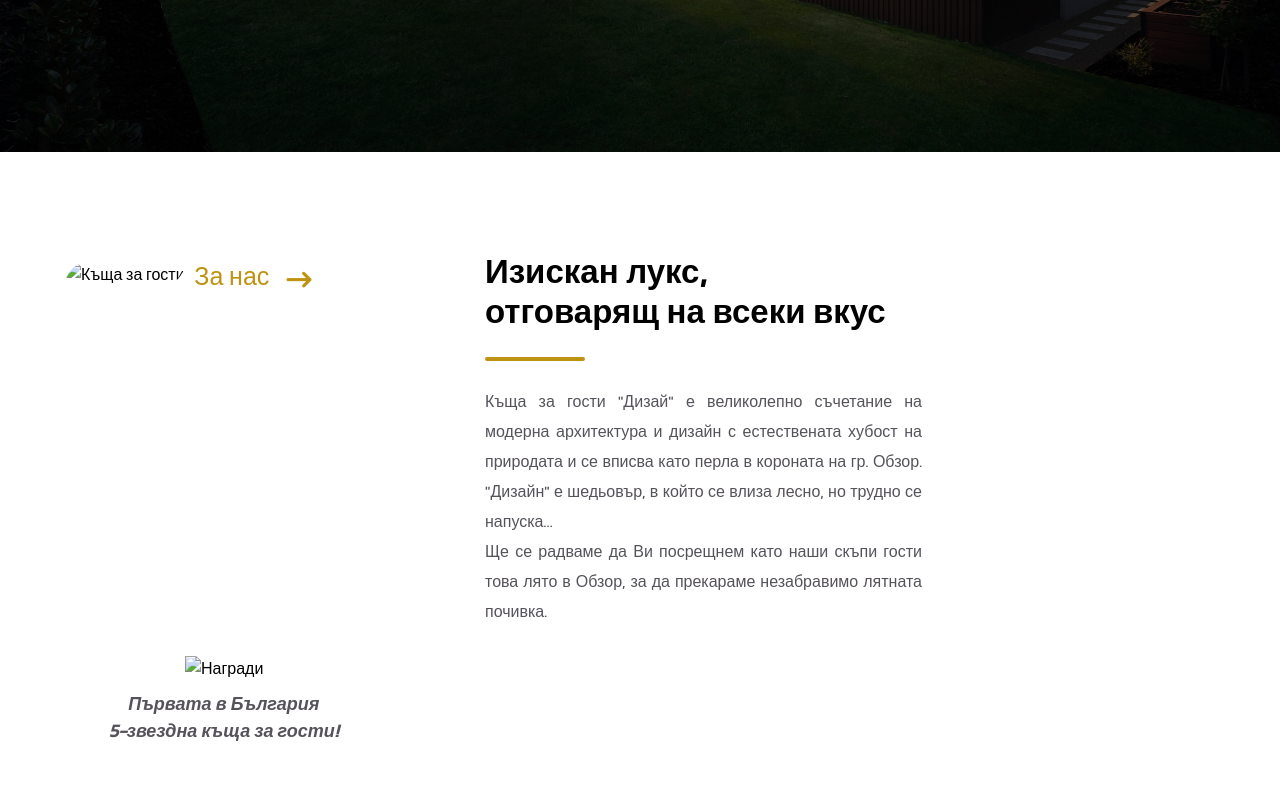
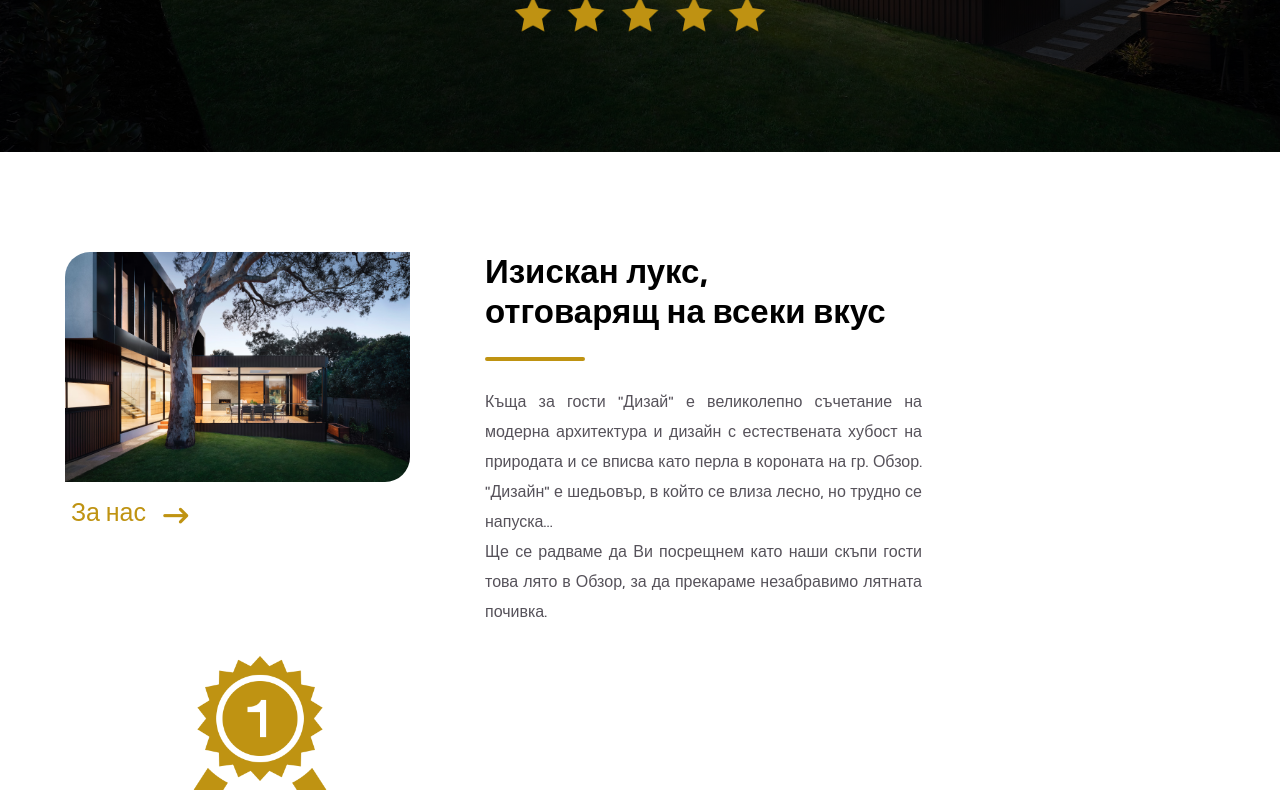
Before and after one commit to Mitrevichin/Guest-House-Landing-Page, a plain HTML site: page index.html in a window 1280 px wide. Shown: the part 653-1443 px from the top of the page. Drawn offline with Linux system fonts and the light colour scheme; files whose address does not match are found by name.

Commit message:
Update index.html
small fixes

```diff
--- a/index.html
+++ b/index.html
@@ -17,7 +17,7 @@
             <header>
                 <div class="top-header">
                     <div class="logo">
-                        <div> <img src="/images2/logo20.png" alt=""> </div>
+                        <div> <img src="/images/logo20.png" alt=""> </div>
                     </div>
                     <ul class="nav">
                         <li><a class="underline" href="#">Начало</a></li>
@@ -65,7 +65,7 @@
                                 <p>Март</p>
                             </div>
                             <div class="arrow">
-                                <img src="/images2/iconm.png" alt="">
+                                <img src="/images/iconm.png" alt="">
                             </div>
                             <div class="dates-right">
                                 <p>Отпътуване</p>
@@ -79,11 +79,11 @@
                 <div class="text-stars">
                     <h2>Добре дошли в рая на земята!</h2>
                     <div class="img-star">
-                        <img src="/images2/iconstar2.png" alt="Star">
-                        <img src="/images2/iconstar2.png" alt="Star">
-                        <img src="/images2/iconstar2.png" alt="Star">
-                        <img src="/images2/iconstar2.png" alt="Star">
-                        <img src="/images2/iconstar2.png" alt="Star">
+                        <img src="/images/iconstar2.png" alt="Star">
+                        <img src="/images/iconstar2.png" alt="Star">
+                        <img src="/images/iconstar2.png" alt="Star">
+                        <img src="/images/iconstar2.png" alt="Star">
+                        <img src="/images/iconstar2.png" alt="Star">
                     </div>
                 </div>
             </section>
@@ -97,7 +97,7 @@
         <section class="second-page">
             <div class="second-page-inner">
                 <div class="sp-inner-left">
-                    <img src="/images2/img19.jpg" alt="Къща за гости "DESIGN">
+                    <img src="/images/img19.jpg" alt="Къща за гости "DESIGN">
                         <span id="wrapper" class="wrapper">За нас &nbsp; <span class="iicon"><i class="fa-solid fa-arrow-right-long"></i></span></span>
                 </div>
                 <div class="sp-inner-center">
@@ -111,7 +111,7 @@
                     </p>
                 </div>
                 <div class="sp-inner-right">
-                    <img src="/images2/iconaward2.png" alt="Награди">
+                    <img src="/images/iconaward2.png" alt="Награди">
                     <h4>Първата в България <br> 5-звездна къща за гости!</h4>
                 </div>
                 <div class="clear-fix"></div>
@@ -292,7 +292,7 @@
                 <div class="footer-above">
                     <div class="footer-above-left">
                         <div class="logo-last">
-                           <img src="/images2/logo20.png" alt="">
+                           <img src="/images/logo20.png" alt="">
                         </div>
                             <hr class="divider-last">
                         <p>Ние сме онова прекрасно кътче за почивка и SPA релакс .</p>
```
